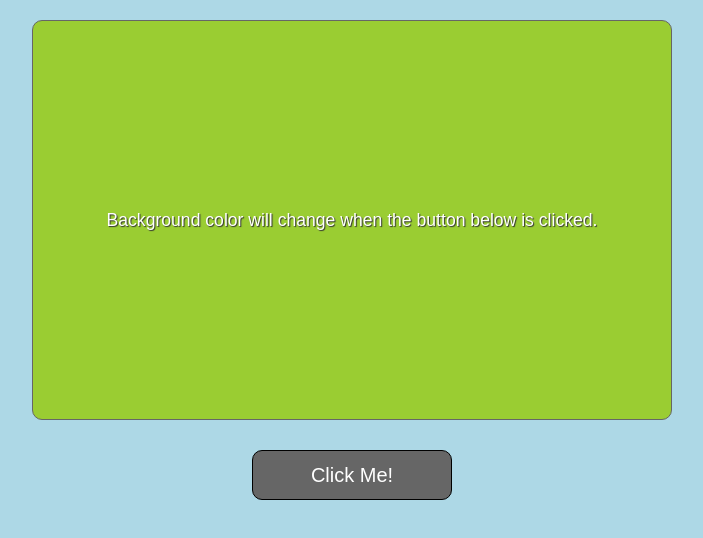
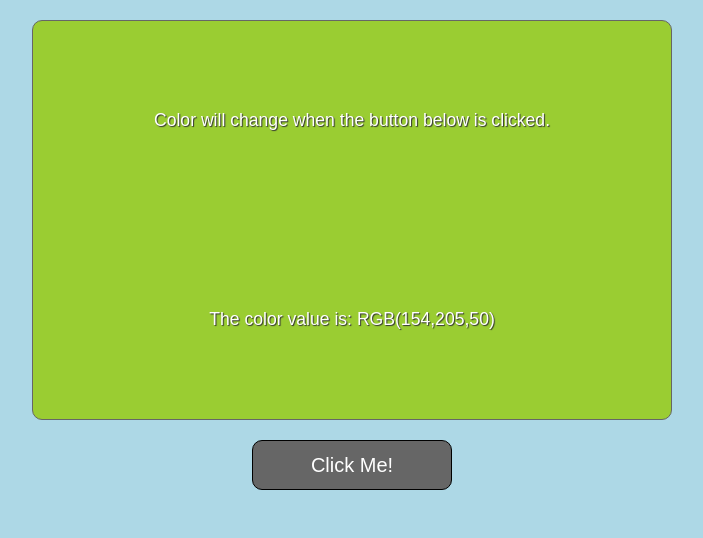
Before and after one commit to bmhan319/Color-Changer, a plain HTML site: page index.html in a window 1280 px wide. Shown: the whole page, without its empty margins (288-991 px from the left). Drawn offline with Linux system fonts and the light colour scheme.

Commit message:
added 2nd text line in html, fixed button hieght in css

```diff
--- a/css/main.css
+++ b/css/main.css
@@ -21,9 +21,11 @@ body {
   border: 1px solid #666;
   border-radius: 10px;
   display: flex;
-  justify-content: center;
-  align-items: center;
-  padding: 0 20px;
+  flex-direction: column;
+  justify-content:space-around;
+  align-items:center;
+  text-align: center;
+  padding: 0 40px;
 }
 
 .color-box p {
@@ -33,7 +35,7 @@ body {
 }
 
 .footer {
-  height: 10vh;
+  height: 70px;
   display: flex;
   justify-content: center;
   align-items: flex-end;
--- a/index.html
+++ b/index.html
@@ -12,7 +12,8 @@
     <main class="wrapper">
 
       <section class="color-box">
-        <p>Background color will change when the button below is clicked.</p>
+        <p>Color will change when the button below is clicked.</p>
+        <p class="new-color">The color value is: RGB(154,205,50)</p>
       </section>
 
       <footer class="footer">
--- a/js/main.js
+++ b/js/main.js
@@ -7,6 +7,7 @@ function changeColor() {
   let gValue = Math.floor(Math.random(0,1) * 256);
   let bValue = Math.floor(Math.random(0,1) * 256);
   let randomColor = "background-color:RGB(" + rValue + "," + gValue + "," + bValue + ")";
+  console.log(randomColor);
 
   COLORBOX.setAttribute('style', randomColor);
 }
```
